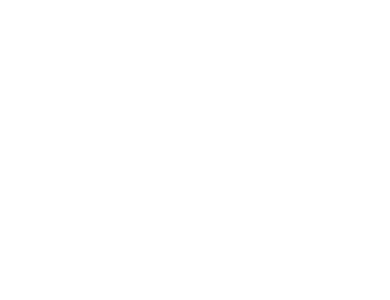
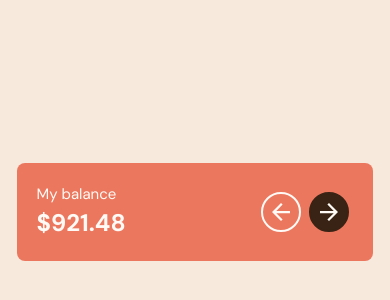
Before and after one commit to Senatrius/expenses-chart, a React (Vite) app: page / in a window 390 px wide. Shown: the part 202-502 px from the top of the page. Built offline with nearby package versions, Linux system fonts and the light colour scheme.

Commit message:
add header

```diff
--- a/index.html
+++ b/index.html
@@ -1,13 +1,13 @@
 <!DOCTYPE html>
-<html lang="en">
+<html lang="en" class="h-full">
   <head>
     <meta charset="UTF-8" />
-    <link rel="icon" type="image/svg+xml" href="/vite.svg" />
+    <link rel="icon" type="image/svg+xml" href="./favicon-32x32png" />
     <meta name="viewport" content="width=device-width, initial-scale=1.0" />
-    <title>Vite + React + TS</title>
+    <title>Expense Chart</title>
   </head>
-  <body>
-    <div id="root"></div>
+  <body class="font-dm-sans bg-background h-full">
+    <div id="root" class="h-full"></div>
     <script type="module" src="/src/main.tsx"></script>
   </body>
 </html>
--- a/src/App.tsx
+++ b/src/App.tsx
@@ -1,5 +1,12 @@
+import { Header } from './components/Header';
+import './index.css';
+
 function App() {
-  return <></>;
+  return (
+    <div className='mx-auto flex h-full w-[91.5%] items-center justify-center py-[4.1875rem] md:w-[60%] lg:w-[45%] xl:w-[37.5%]'>
+      <Header />
+    </div>
+  );
 }
 
 export default App;
--- /dev/null
+++ b/src/components/Header.tsx
@@ -0,0 +1,44 @@
+export const Header = () => {
+  return (
+    <header className='group mb-4 flex w-full items-center justify-between gap-1 rounded-lg bg-primary-red p-5 text-component md:mb-6 md:py-7 md:px-8'>
+      <div className='flex flex-col items-start'>
+        <p className='text-header-label-m'>My balance</p>
+        <p className='text-header-value-m'>$921.48</p>
+      </div>
+      <div className='mr-1 flex items-center gap-2 md:gap-0'>
+        <button
+          type='button'
+          className='group/btn flex h-10 w-10 cursor-pointer items-center justify-center rounded-full border-2 border-component transition-transform duration-75 md:translate-x-1/2 md:focus:-translate-x-2 md:group-hover:-translate-x-2'>
+          <svg
+            className='group-focus/btn:inline md:hidden md:group-hover:inline'
+            width='18'
+            height='18'
+            viewBox='0 0 18 18'
+            fill='none'
+            xmlns='http://www.w3.org/2000/svg'>
+            <path
+              d='M9 18L0 9L9 0L10.6031 1.575L4.30312 7.875H18V10.125H4.30312L10.6031 16.425L9 18Z'
+              fill='#FFFAF5'
+            />
+          </svg>
+        </button>
+        <button
+          type='button'
+          className='group/btn flex h-10 w-10 cursor-pointer items-center justify-center rounded-full border-2 border-text bg-text'>
+          <svg
+            className='group-focus/btn:inline md:hidden md:group-hover:inline'
+            width='18'
+            height='18'
+            viewBox='0 0 18 18'
+            fill='none'
+            xmlns='http://www.w3.org/2000/svg'>
+            <path
+              d='M9 -7.86805e-07L18 9L9 18L7.39687 16.425L13.6969 10.125L6.88454e-07 10.125L8.85156e-07 7.875L13.6969 7.875L7.39688 1.575L9 -7.86805e-07Z'
+              fill='#FFFAF5'
+            />
+          </svg>
+        </button>
+      </div>
+    </header>
+  );
+};
--- a/src/index.css
+++ b/src/index.css
@@ -1,3 +1,4 @@
+@import url('https://fonts.googleapis.com/css2?family=DM+Sans:wght@400;700&display=swap');
 @tailwind base;
 @tailwind components;
 @tailwind utilities;
--- a/tailwind.config.cjs
+++ b/tailwind.config.cjs
@@ -1,8 +1,16 @@
 /** @type {import('tailwindcss').Config} */
 module.exports = {
-  content: ['./index.html', './src/**/*.{js,ts,jsx,tsx}'],
+  content: [
+    './index.html',
+    './src/**/*.{js,ts,jsx,tsx}',
+    './src/components/**/*.{js,ts,jsx,tsx}'
+  ],
   theme: {
-    extend: {},
+    extend: {
+      fontFamily: {
+        'dm-sans': ['DM Sans', 'sans-serif']
+      }
+    },
     colors: {
       primary: {
         red: 'hsl(10, 79%, 65%)',
```
